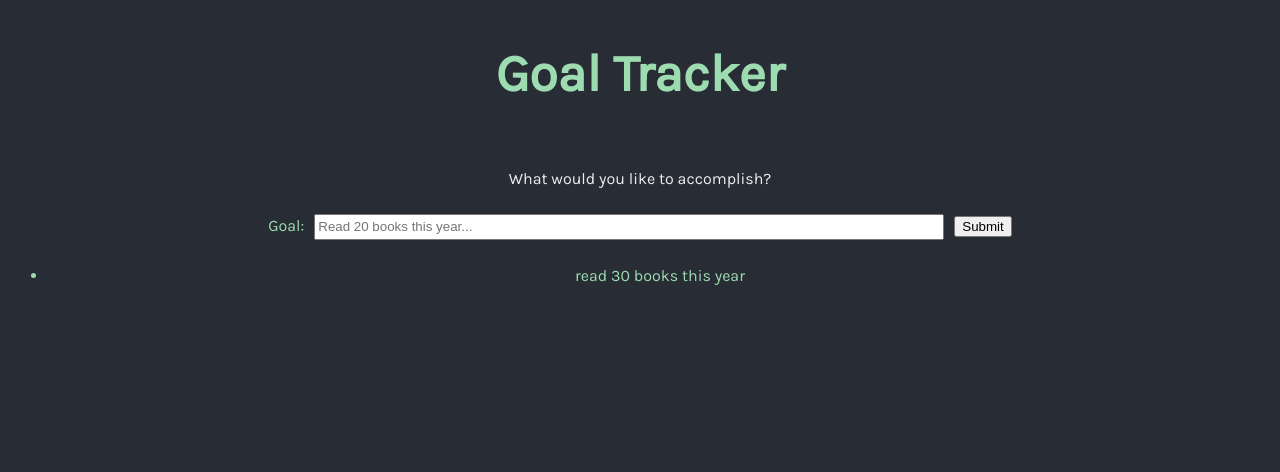
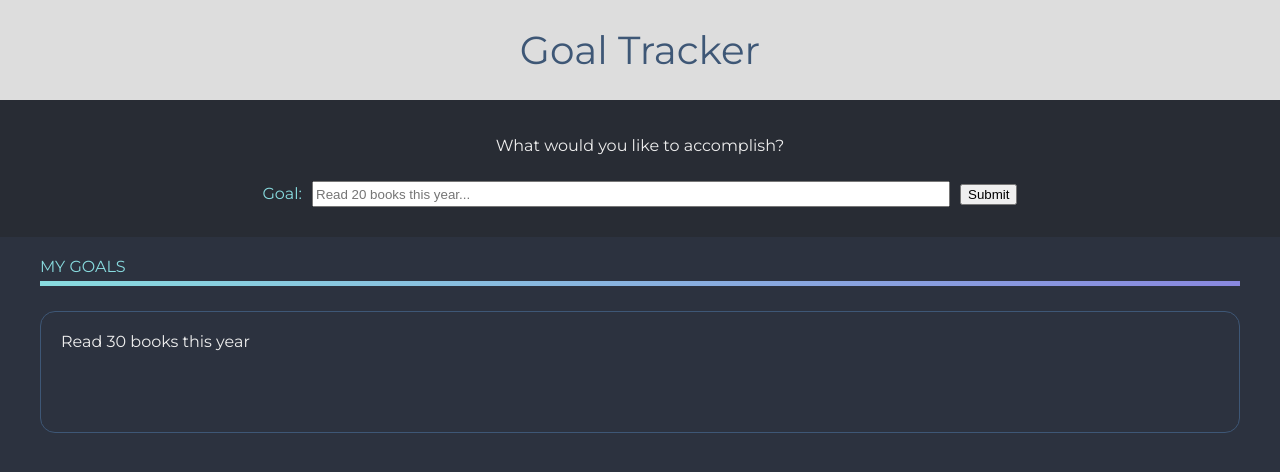
Before and after one commit to jonsung89/goal-tracker, a React (Create React App) app: page / in a window 1280 px wide. Shown: the top 472 px of the page. Built offline with nearby package versions, Linux system fonts and the light colour scheme.

Commit message:
added more styling to dashboard

```diff
--- a/public/index.html
+++ b/public/index.html
@@ -7,7 +7,8 @@
       name="viewport"
       content="width=device-width, initial-scale=1, shrink-to-fit=no"
     />
-    <link href="https://fonts.googleapis.com/css?family=Karla" rel="stylesheet">
+    <!-- <link href="https://fonts.googleapis.com/css?family=Karla" rel="stylesheet">     -->
+    <link href="https://fonts.googleapis.com/css?family=Montserrat" rel="stylesheet">
     <link rel="manifest" href="%PUBLIC_URL%/manifest.json" />
     <title>Goal Tracker</title>
   </head>
--- a/src/components/Dashboard.js
+++ b/src/components/Dashboard.js
@@ -5,7 +5,7 @@ export default class Dashboard extends Component {
   constructor(props){
     super(props);
     this.state = {
-      goals: ['read 30 books this year']
+      goals: ['Read 30 books this year']
     }
   }
 
@@ -19,9 +19,9 @@ export default class Dashboard extends Component {
   render() {
     const {goals} = this.state;
 
-    const listGoal = goals.map(goal => {
+    const listGoal = goals.map((goal, i) => {
       return (
-        <li>{goal}</li>
+        <div className="goal-box" key={i}>{goal}</div>
       )
     })
 
@@ -32,9 +32,10 @@ export default class Dashboard extends Component {
           <Form triggerUpdate={(e) => this.updateGoals(e)} />
         </div>
         <div className="goal-list">
-          <ul>
-            {listGoal}
-          </ul>
+          <div className="my-goals">
+            <span>MY GOALS<div className="bottom-border"></div></span>
+          </div>
+          {listGoal}
         </div>
       </div>
     )
--- a/src/stylesheets/_config.scss
+++ b/src/stylesheets/_config.scss
@@ -1,3 +1,3 @@
 $primary-color: #eee;
-$secondary-color: #9DDCB1;
+$secondary-color: #88DBDF;
 $background-color: #282c34;
--- a/src/stylesheets/components/_app.scss
+++ b/src/stylesheets/components/_app.scss
@@ -7,4 +7,10 @@
 
 header {
   font-size: calc(10px + 2vmin);
+  background-color: #dddddd;
+  h1 {
+    color: #3E5776;
+    font-weight: 300;
+    font-size: 1.5em;
+  }
 }
--- a/src/stylesheets/components/_dashboard.scss
+++ b/src/stylesheets/components/_dashboard.scss
@@ -2,12 +2,12 @@
   .form {
     display: flex;
     flex-direction: column;
+    margin: 20px 0;
 
     h3 {
       font-size: 1em;
       font-weight: 400;
       color: $primary-color;
-      margin-top: 30px;
     }
 
     form.goal-form {
@@ -21,3 +21,35 @@
     }
   }
 }
+
+.goal-list {
+  background-color: #2c323f;
+  min-height: 50vh;
+  margin-top: 20px;
+  padding: 20px;
+
+  .my-goals {
+    text-align: left;
+    padding: 0 20px;
+    margin-bottom: 25px;
+
+    span {
+      .bottom-border {
+        margin-top: 5px;
+        height: 5px;
+        background-image: linear-gradient(to right, #88DBDF, #8988DF);
+      }
+    }
+  }
+
+  .goal-box {
+    text-align: left;
+    padding: 20px;
+    border: 1px solid #3E5776;
+    border-radius: 15px;
+    margin: 10px 20px;
+    height: 80px;
+    color: $primary-color;
+    font-weight:100;
+  }
+}
--- a/src/stylesheets/main.scss
+++ b/src/stylesheets/main.scss
@@ -2,9 +2,10 @@
 @import 'components/all';
 
 body {
-  margin: none;
-  padding: none;
+  margin: 0;
+  padding: 0;
   background-color: $background-color;
   color: $secondary-color;
-  font-family: 'Karla', sans-serif;
+  // font-family: 'Karla', sans-serif;
+  font-family: 'Montserrat', sans-serif;
 }
```
